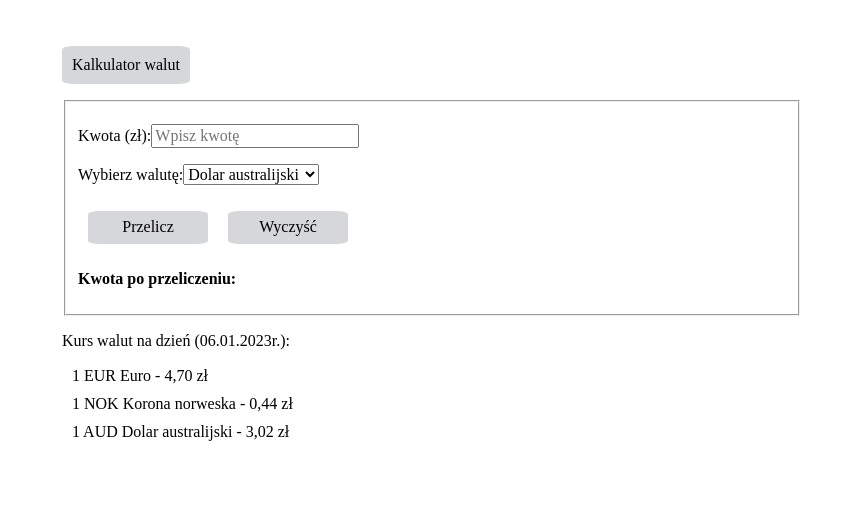
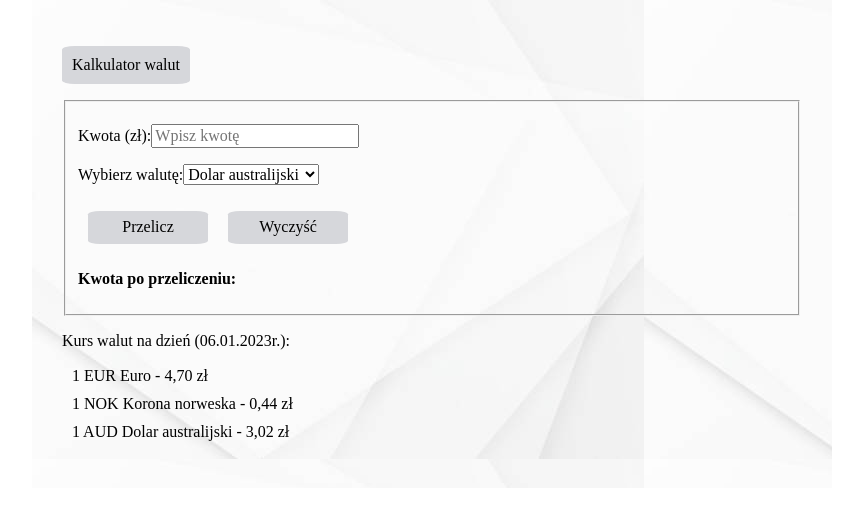
Before and after one commit to RutAlexis/Currency-Converter-React, a React (Create React App) app: page / in a window 1280 px wide. Shown: the top 526 px of the page, without its empty margins (208-1071 px from the left). Built offline with nearby package versions, Linux system fonts and the light colour scheme.

Commit message:
added background image

```diff
--- a/src/App.js
+++ b/src/App.js
@@ -5,7 +5,6 @@ import Button from "./Button";
 import Span from "./Span";
 import Input from "./Input";
 import './style.css';
-
 
 
 function App() {
@@ -30,7 +29,7 @@ function App() {
                 </fieldset>
             </form>
             <p>Kurs walut na dzień (06.01.2023r.):</p>
-            <List/>
+            <List />
         </div>
     )
 }
--- a/src/style.css
+++ b/src/style.css
@@ -10,5 +10,5 @@ html {
     padding: 30px;
     margin: 0 auto;
     max-width: 800px;
-    /* background-image: url("../images/backgroundPicture.jpg"); */
+    background-image: url("backgroundPicture.jpg");
 }
```
